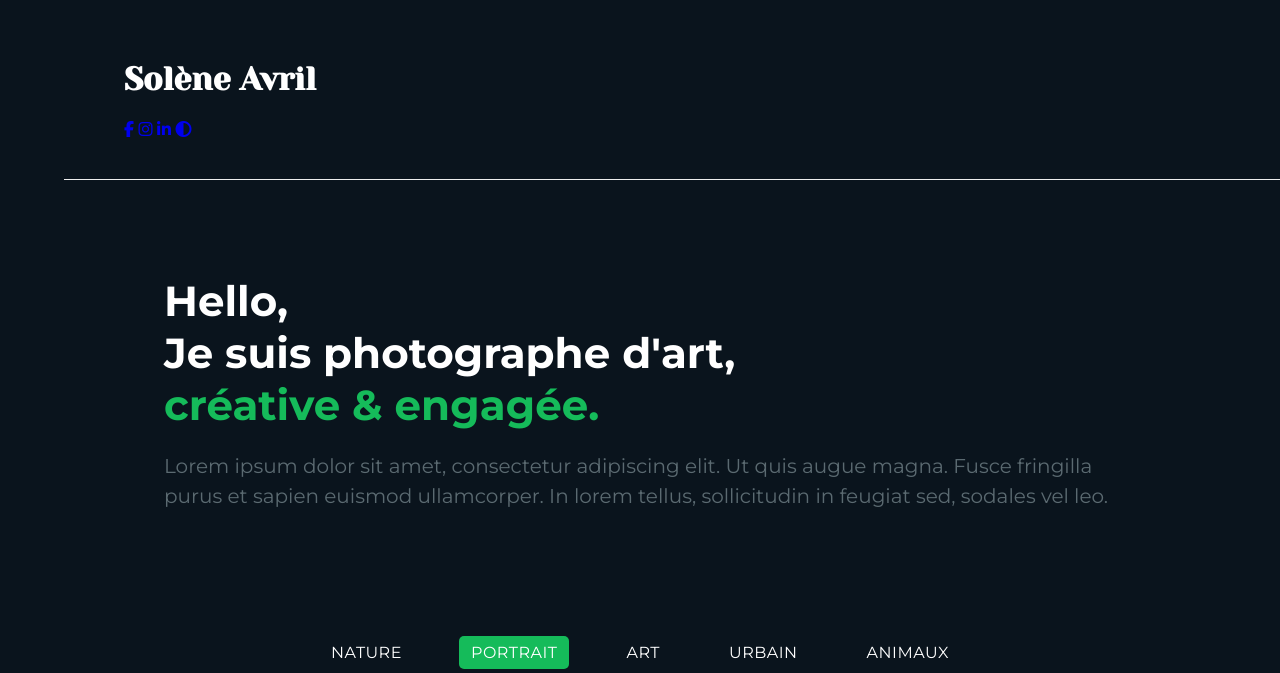
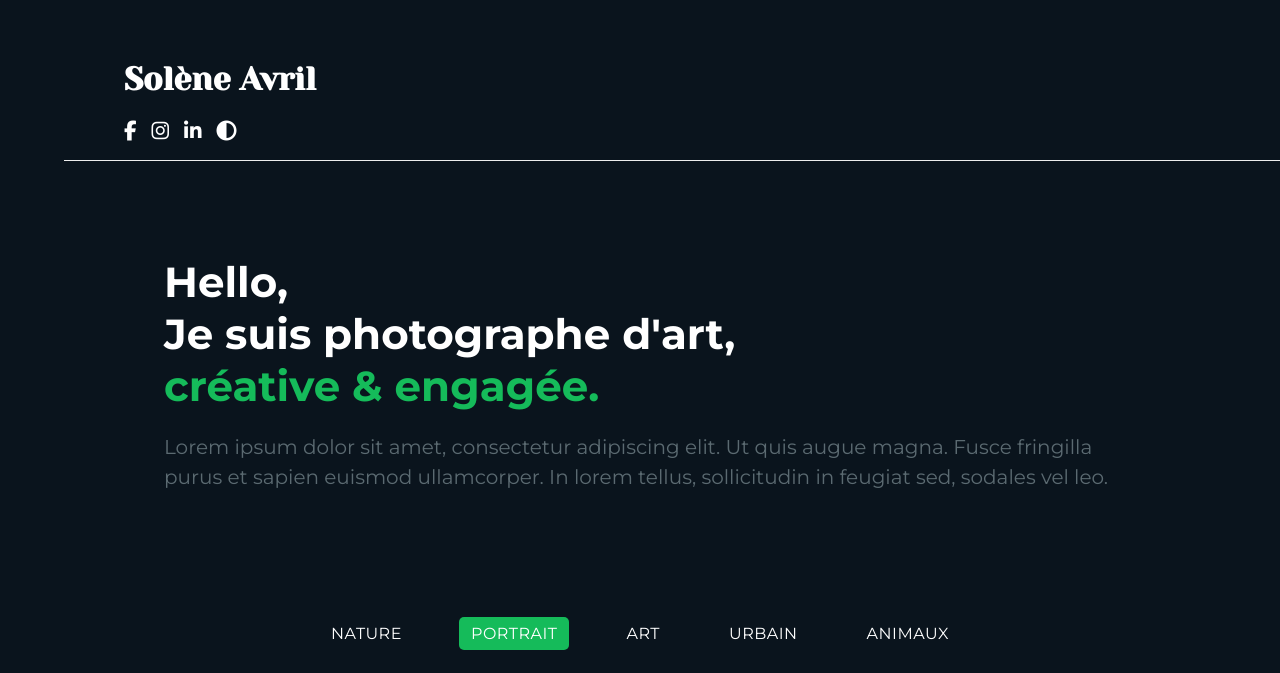
Before and after one commit to Ezeckiel2405/Projet, a plain HTML site: page index.html in a window 1280 px wide. Shown: the top 673 px of the page. Drawn offline with Linux system fonts and the light colour scheme.

Commit message:
Update style.css

```diff
--- a/css/style.css
+++ b/css/style.css
@@ -26,7 +26,7 @@ header {
 }
 
 /* Icônes  */
-.social-icons {
+.icons {
   display: flex;
   gap: 15px;
   position: absolute;
@@ -34,7 +34,7 @@ header {
 
 }
 
-.social-icons a {
+.icons a {
   color: #ffffff;
   font-size: 20px;
   text-decoration: none;
@@ -126,7 +126,7 @@ header {
 
 
 
-  .social-icons {
+  .icons {
       justify-content: center; /* Centre les icônes sociales uniquement sur mobile */
       position: static; /* Enlève le positionnement absolu */
       margin-top: 10px;
```
